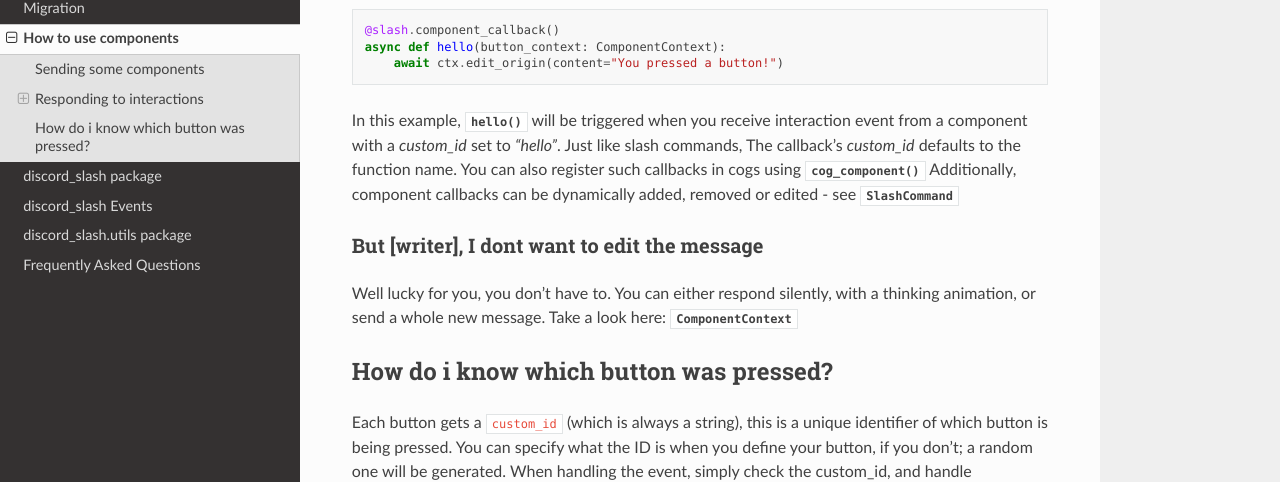
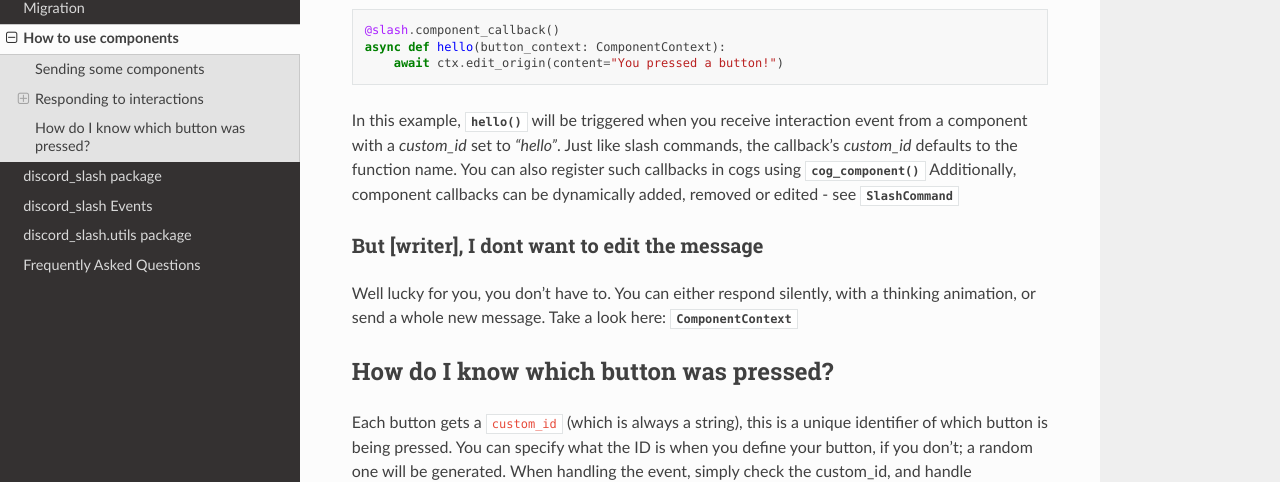
Before and after one commit to interactions-py/interactions.py, a Sphinx documentation site: the page built from docs/components.rst, in a window 1280 px wide and 900 px high, scrolled down 1945 px. Shown: the part 203-685 px from the top of the window. Built offline with Sphinx 7.4.7 and the Read the Docs theme 2.0.0, drawn with Linux system fonts in a browser that asks for light colours; the version number could not be read and is left out.

```diff
--- a/docs/components.rst
+++ b/docs/components.rst
@@ -86,7 +86,7 @@ Let's register our callback function via decorator :meth:`component_callback() <
     async def hello(button_context: ComponentContext):
         await ctx.edit_origin(content="You pressed a button!")
 
-In this example, :func:`hello` will be triggered when you receive interaction event from a component with a `custom_id` set to `"hello"`. Just like slash commands, The callback's `custom_id` defaults to the function name.
+In this example, :func:`hello` will be triggered when you receive interaction event from a component with a `custom_id` set to `"hello"`. Just like slash commands, the callback's `custom_id` defaults to the function name.
 You can also register such callbacks in cogs using :func:`cog_component() <discord_slash.cog_ext>`
 Additionally, component callbacks can be dynamically added, removed or edited - see :class:`SlashCommand <discord_slash.client.SlashCommand>`
 
@@ -95,7 +95,7 @@ But [writer], I dont want to edit the message
 
 Well lucky for you, you don't have to. You can either respond silently, with a thinking animation, or send a whole new message. Take a look here: :class:`ComponentContext <discord_slash.context.ComponentContext>`
 
-How do i know which button was pressed?
+How do I know which button was pressed?
 _______________________________________
 
 Each button gets a ``custom_id`` (which is always a string), this is a unique identifier of which button is being pressed. You can specify what the ID is when you define your button, if you don't; a random one will be generated. When handling the event, simply check the custom_id, and handle accordingly.
```
